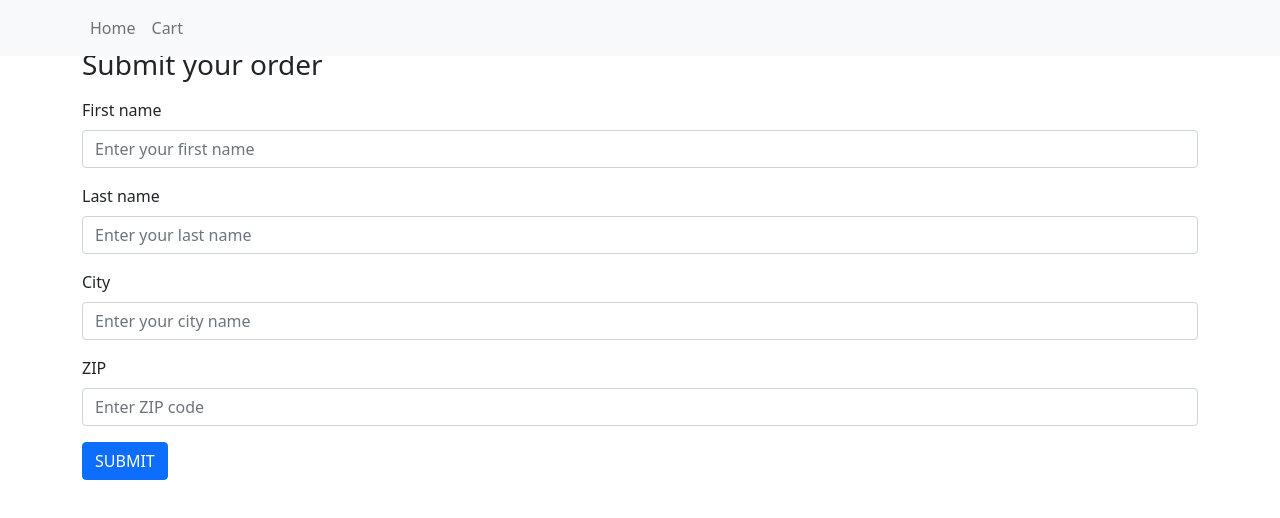
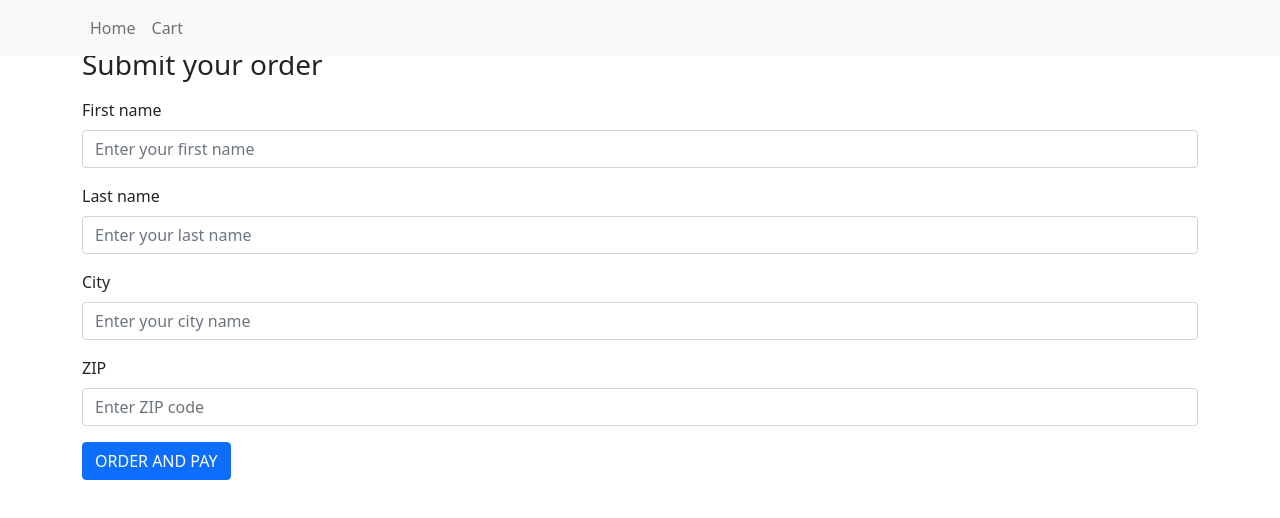
Before and after one commit to Nimavein/books, a React (Create React App) app: page /order in a window 1280 px wide. Shown: the top 518 px of the page. Built offline with nearby package versions, Linux system fonts and the light colour scheme.

Commit message:
add form validation

```diff
--- a/src/components/orderForm/OrderForm.tsx
+++ b/src/components/orderForm/OrderForm.tsx
@@ -64,6 +64,7 @@ const OrderForm: React.FC = () => {
             type="text"
             placeholder="Enter your first name"
             {...register("first_name")}
+            minLength={4}
             required
             name="first_name"
           />
@@ -74,6 +75,7 @@ const OrderForm: React.FC = () => {
             type="text"
             placeholder="Enter your last name"
             {...register("last_name")}
+            minLength={5}
             required
             name="last_name"
           />
@@ -101,11 +103,11 @@ const OrderForm: React.FC = () => {
         </Form.Group>
         {isSuccessfullySubmited ? (
           <Button variant="success" type="submit">
-            SUBMITTED SUCCESSFULLY
+            ORDERED SUCCESSFULLY
           </Button>
         ) : (
           <Button variant="primary" type="submit">
-            SUBMIT
+            ORDER AND PAY
           </Button>
         )}
       </Form>
```
